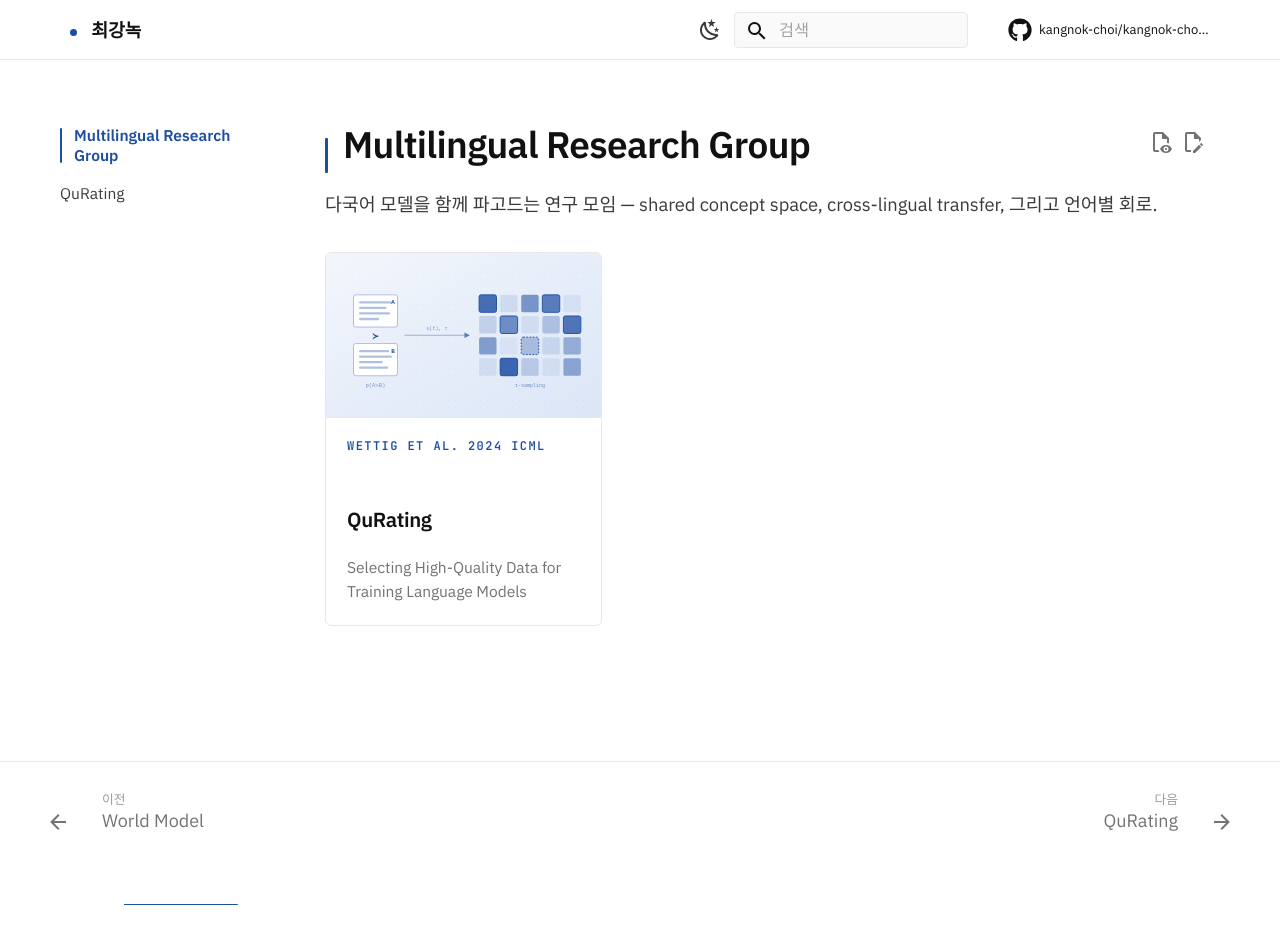
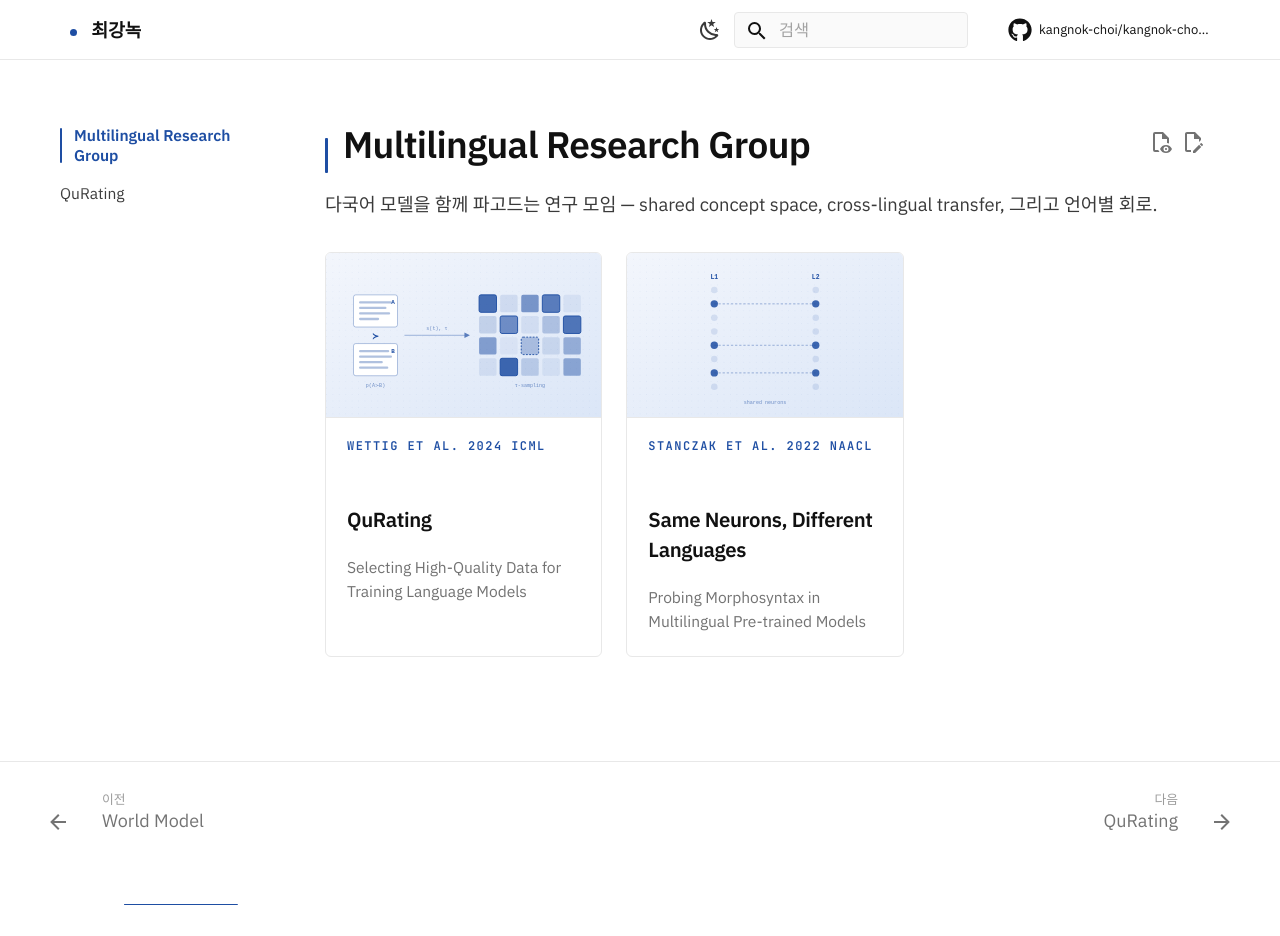
Before and after one commit to kangnok-choi/kangnok-choi.github.io, an MkDocs documentation site: the page built from docs/multilingual_research_group/index.md, in a window 1280 px wide and 936 px high. Built offline with MkDocs 1.6.1 and Material for MkDocs 9.7.7, drawn with Linux system fonts in a browser that asks for light colours; some web fonts are replaced; comment, search, counter and statistics services are not loaded.

Commit message:
docs: Multilingual Research Group에 Same Neurons, Different Languages (Stanczak et al. 2022 NAACL) 분석 글 추가

```diff
--- a/docs/multilingual_research_group/index.md
+++ b/docs/multilingual_research_group/index.md
@@ -17,4 +17,12 @@ hide:
       <p class="post-card__desc">Selecting High-Quality Data for Training Language Models</p>
     </div>
   </a>
+  <a class="post-card" href="posts/same_neurons_different_languages/">
+    <div class="post-card__cover" style="background-image: url('cover_images/same_neurons_different_languages.svg')"></div>
+    <div class="post-card__body">
+      <div class="post-card__meta">Stanczak et al. 2022 NAACL</div>
+      <h3 class="post-card__title">Same Neurons, Different Languages</h3>
+      <p class="post-card__desc">Probing Morphosyntax in Multilingual Pre-trained Models</p>
+    </div>
+  </a>
 </div>
```
Also changed, not shown: docs/multilingual_research_group/posts/same_neurons_different_languages.md (added, +110 -0 lines), docs/multilingual_research_group/cover_images/same_neurons_different_languages.svg (added), docs/multilingual_research_group/posts/post_images/same_neurons_different_languages/fig1_category.png (added), docs/multilingual_research_group/posts/post_images/same_neurons_different_languages/fig2_language_pair.png (added), docs/multilingual_research_group/posts/post_images/same_neurons_different_languages/fig3_model_size.png (added), docs/multilingual_research_group/posts/post_images/same_neurons_different_languages/fig4_genus.png (added), docs/multilingual_research_group/posts/post_images/same_neurons_different_languages/fig5a_num_values.png (added), docs/multilingual_research_group/posts/post_images/same_neurons_different_languages/fig5b_typology.png (added), docs/multilingual_research_group/posts/post_images/same_neurons_different_languages/fig5c_data_size.png (added), docs/multilingual_research_group/posts/post_images/same_neurons_different_languages/table1_significance.png (added).
